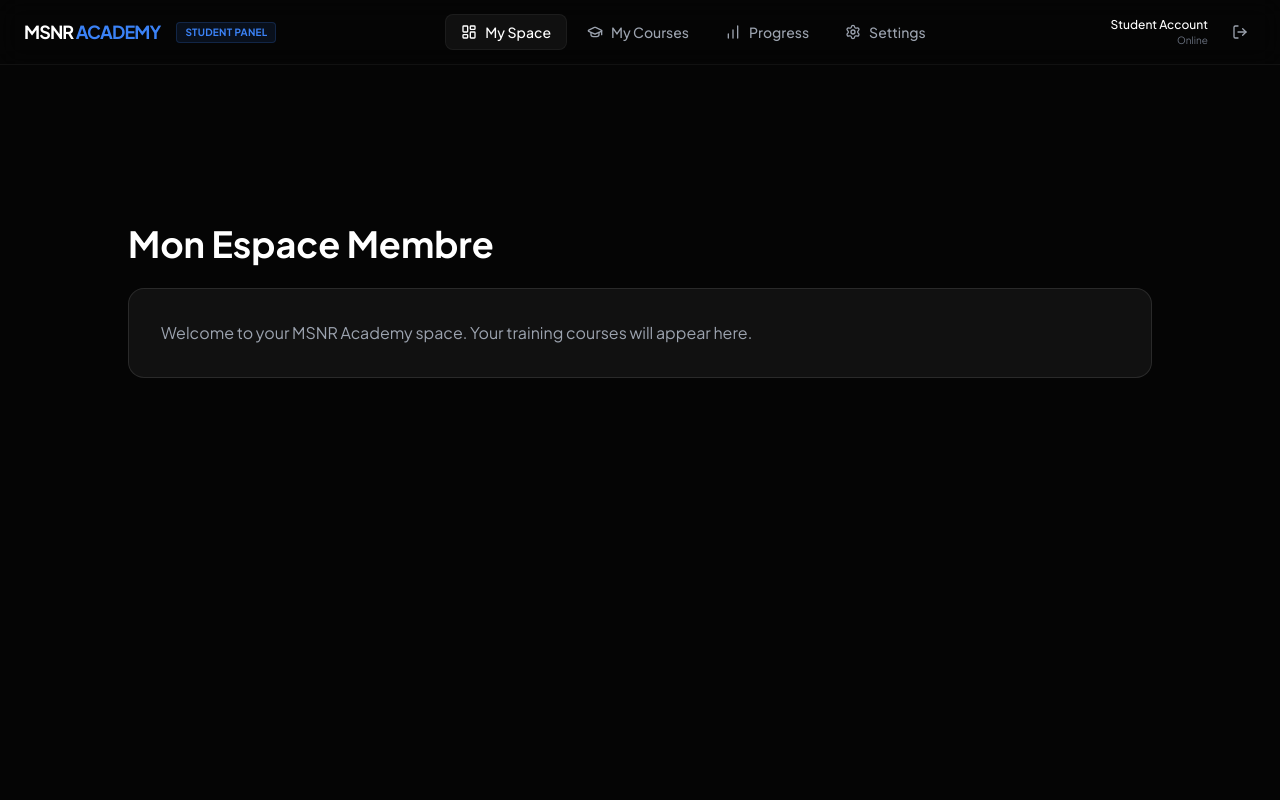
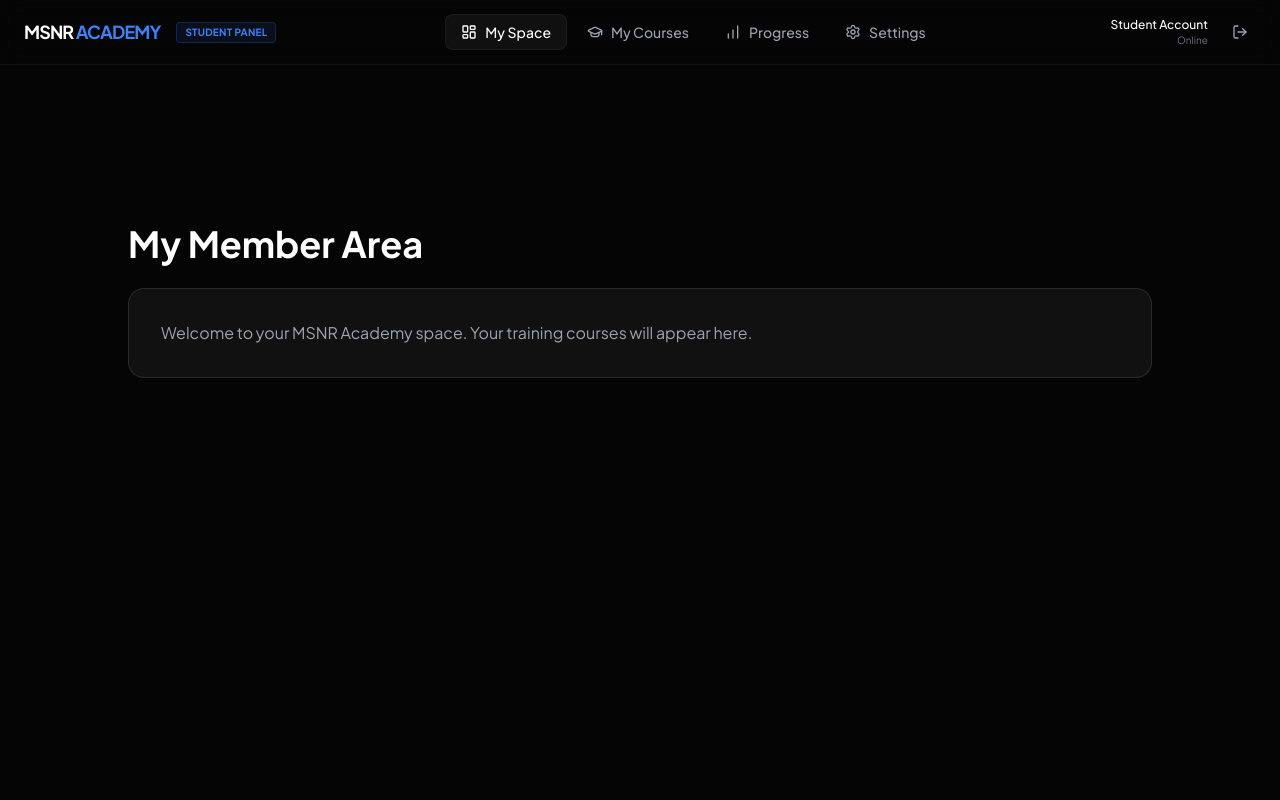
Before and after one commit to AlexiRn3/msnr-academy, a Next.js app: page /dashboard in a window 1280 px wide. Shown: the top 800 px of the page. Built offline with nearby package versions, Linux system fonts and the light colour scheme.

Commit message:
change route logout (login -> /)

```diff
--- a/app/dashboard/page.tsx
+++ b/app/dashboard/page.tsx
@@ -6,7 +6,7 @@
     <>
       <main className="min-h-screen bg-background pt-32 px-6">
         <div className="max-w-5xl mx-auto">
-          <h1 className="text-4xl font-bold text-white mb-6">Mon Espace Membre</h1>
+          <h1 className="text-4xl font-bold text-white mb-6">My Member Area</h1>
           <div className="p-8 rounded-2xl bg-white/5 border border-white/10">
             <p className="text-gray-400">
               Welcome to your MSNR Academy space. Your training courses will appear here.
--- a/components/DashboardNavbar.tsx
+++ b/components/DashboardNavbar.tsx
@@ -41,7 +41,7 @@
   const handleLogout = () => {
     // Ici, on supprimerait le cookie de session en vrai
     document.cookie = "userId=; path=/; expires=Thu, 01 Jan 1970 00:00:01 GMT;";
-    router.push("/login");
+    router.push("/");
   };
 
   return (
```
